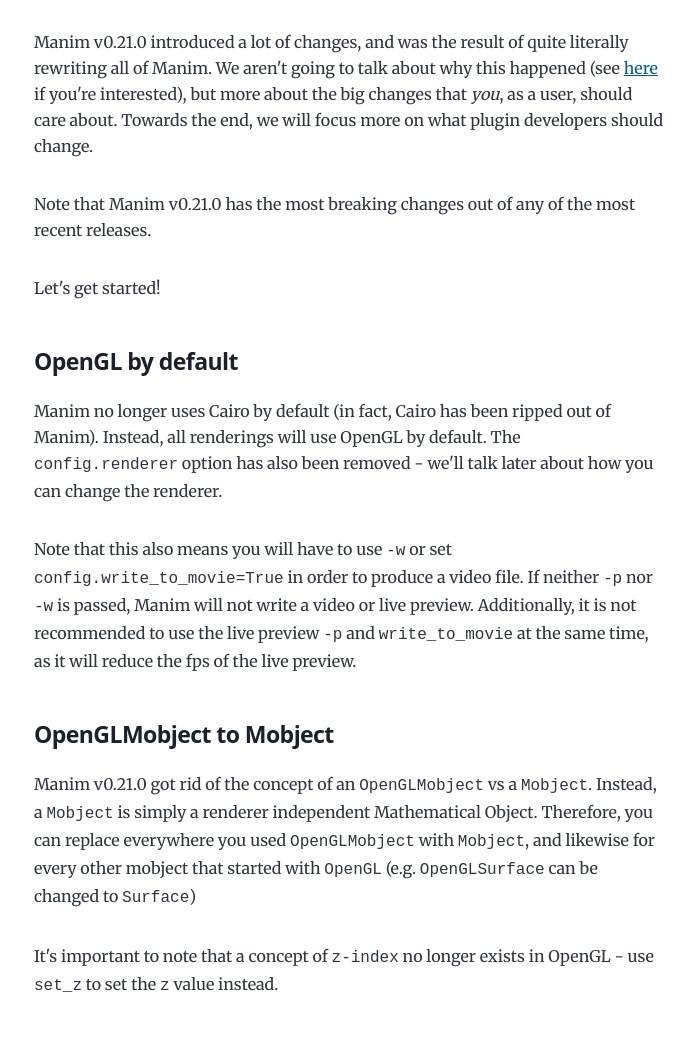
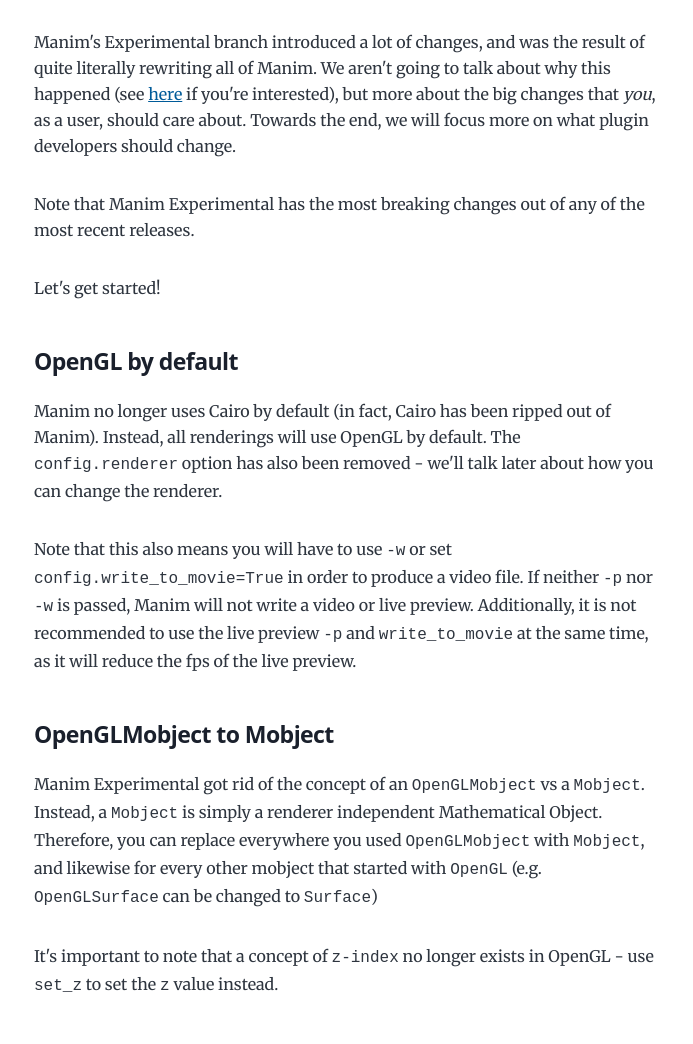
Before and after one commit to JasonGrace2282/JasonGrace2282.github.io, a Gatsby site: page /manim-experimental-migration/ in a window 1280 px wide. Shown: the part 255-1299 px from the top of the page, without its empty margins (290-983 px from the left). Built offline with nearby package versions, Linux system fonts and the light colour scheme; Gatsby itself is replaced by a stand-in of ours; some packages are replaced by stand-ins of ours.

Commit message:
Rename 0.21.0 -> experimental

```diff
--- a/content/blog/manim-experimental-migration/index.md
+++ b/content/blog/manim-experimental-migration/index.md
@@ -1,16 +1,16 @@
 ---
 title: "A Migration Guide for Manim Community"
 date: "2024-08-02"
-description: "How to migrate your code from v0.19.0 to v0.21.0"
+description: "How to migrate your code from v0.19.0 to the experimental version"
 ---
 
-Manim v0.21.0 introduced a lot of changes, and was the result of
+Manim's Experimental branch introduced a lot of changes, and was the result of
 quite literally rewriting all of Manim. We aren't going to talk about
 why this happened (see [here](https://jasongrace2282.github.io/manim-thoughts-7-17/) if you're interested),
 but more about the big changes that *you*, as a user, should care about.
 Towards the end, we will focus more on what plugin developers should change.
 
-Note that Manim v0.21.0 has the most breaking changes out of any of the
+Note that Manim Experimental has the most breaking changes out of any of the
 most recent releases.
 
 Let's get started!
@@ -26,7 +26,7 @@
 and `write_to_movie` at the same time, as it will reduce the fps of the live preview.
 
 #### OpenGLMobject to Mobject
-Manim v0.21.0 got rid of the concept of an `OpenGLMobject` vs a `Mobject`.
+Manim Experimental got rid of the concept of an `OpenGLMobject` vs a `Mobject`.
 Instead, a `Mobject` is simply a renderer independent Mathematical Object.
 Therefore, you can replace everywhere you used `OpenGLMobject` with `Mobject`,
 and likewise for every other mobject that started with `OpenGL` (e.g.
```
